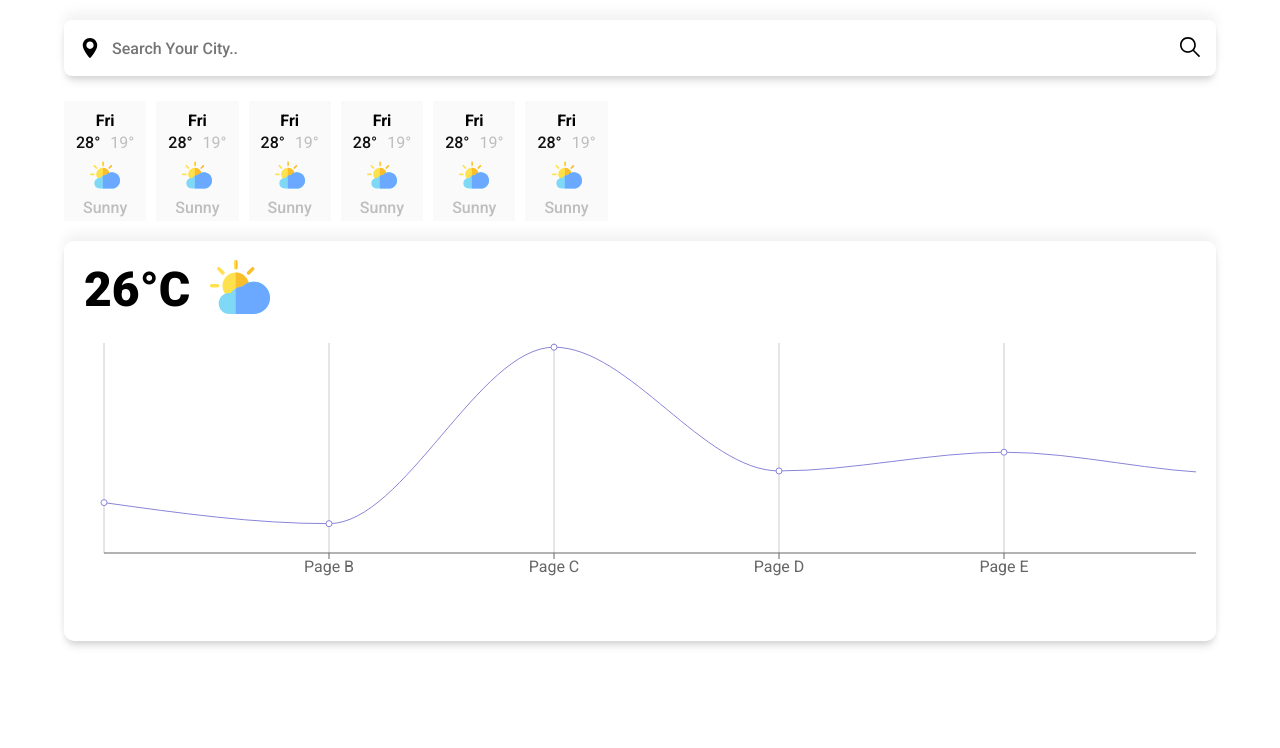
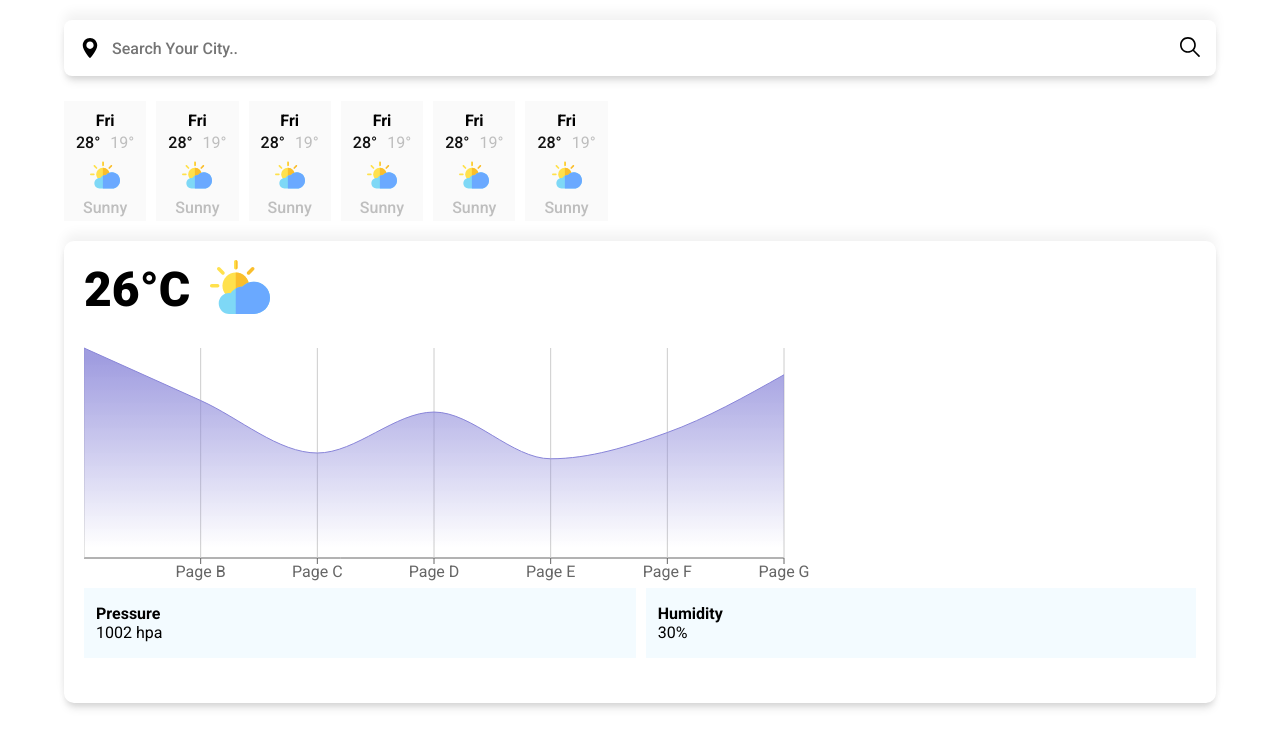
Before and after one commit to Krishnajha25/react-weather-app, a React (Create React App) app: page / in a window 1280 px wide. Shown: the top 748 px of the page. Built offline with nearby package versions, Linux system fonts and the light colour scheme.

Commit message:
New changes

```diff
--- a/src/components/Card/Card.css
+++ b/src/components/Card/Card.css
@@ -1,5 +1,5 @@
 .card_container{
-    height: 400px;
+    /* height: 400px; */
     width: 100%;
     box-shadow: var(--shadow1);
     border-radius: 10px;
--- a/src/components/Card/Card.js
+++ b/src/components/Card/Card.js
@@ -4,6 +4,7 @@ import Temperature from '../Temperature/Temperature'
 // import Graph1 from '../Graph1/Graph1'
 // import Graph2 from '../Graph2/Graph2'
 import LineChart from '../LineChart/LineChart'
+import PressureHumidity from '../PressureHumidity/PressureHumidity'
 
 function Card() {
     return (
@@ -13,6 +14,7 @@ function Card() {
             <div className="lineChartContainer">
                 <LineChart />
             </div>
+            <PressureHumidity />
             {/* <Graph1 />
             <Graph2 /> */}
         </div>
--- a/src/components/LineChart/LineChart.js
+++ b/src/components/LineChart/LineChart.js
@@ -1,54 +1,77 @@
 import React, { PureComponent } from 'react';
 import {
-  LineChart, Line, XAxis, YAxis, CartesianGrid, Tooltip, Legend,
+  AreaChart, Area, XAxis, YAxis, CartesianGrid, Tooltip,
 } from 'recharts';
 import './LineChart.css';
 
 const data = [
   {
-    name: 'Page A', uv: 4000, pv: 2400, amt: 2400,
+    "name": "Page A",
+    "uv": 4000,
+    "pv": 2400,
+    "amt": 2400
   },
   {
-    name: 'Page B', uv: 3000, pv: 1398, amt: 2210,
+    "name": "Page B",
+    "uv": 3000,
+    "pv": 1398,
+    "amt": 2210
   },
   {
-    name: 'Page C', uv: 2000, pv: 9800, amt: 2290,
+    "name": "Page C",
+    "uv": 2000,
+    "pv": 9800,
+    "amt": 2290
   },
   {
-    name: 'Page D', uv: 2780, pv: 3908, amt: 2000,
+    "name": "Page D",
+    "uv": 2780,
+    "pv": 3908,
+    "amt": 2000
   },
   {
-    name: 'Page E', uv: 1890, pv: 4800, amt: 2181,
+    "name": "Page E",
+    "uv": 1890,
+    "pv": 4800,
+    "amt": 2181
   },
   {
-    name: 'Page F', uv: 2390, pv: 3800, amt: 2500,
+    "name": "Page F",
+    "uv": 2390,
+    "pv": 3800,
+    "amt": 2500
   },
   {
-    name: 'Page G', uv: 3490, pv: 4300, amt: 2100,
-  },
-];
+    "name": "Page G",
+    "uv": 3490,
+    "pv": 4300,
+    "amt": 2100
+  }
+]
+
 
 export default class LineChartView extends PureComponent {
   static jsfiddleUrl = 'https://jsfiddle.net/alidingling/xqjtetw0/';
 
   render() {
     return (
-      <LineChart
-        width={1400}
-        height={250}
-        data={data}
-        margin={{
-          top: 5, right: 30, left: 20, bottom: 5,
-        }}
-      >
+      <AreaChart width={730} height={250} data={data}
+        margin={{ top: 10, right: 30, left: 0, bottom: 0 }}>
+        <defs>
+          <linearGradient id="colorUv" x1="0" y1="0" x2="0" y2="1">
+            <stop offset="5%" stopColor="#8884d8" stopOpacity={0.8}/>
+            <stop offset="95%" stopColor="#8884d8" stopOpacity={0}/>
+          </linearGradient>
+          <linearGradient id="colorPv" x1="0" y1="0" x2="0" y2="1">
+            <stop offset="5%" stopColor="#82ca9d" stopOpacity={0.8}/>
+            <stop offset="95%" stopColor="#82ca9d" stopOpacity={0}/>
+          </linearGradient>
+        </defs>
+        <XAxis dataKey="name" />
         <CartesianGrid strokeDasharray="3 3" />
-        <XAxis dataKey="name" />
-        {/* <YAxis /> */}
         <Tooltip />
-        {/* <Legend /> */}
-        <Line type="monotone" dataKey="pv" stroke="#8884d8" activeDot={{ r: 8 }} />
-        {/* <Line type="monotone" dataKey="uv" stroke="#82ca9d" /> */}
-      </LineChart>
+        <Area type="monotone" dataKey="uv" stroke="#8884d8" fillOpacity={1} fill="url(#colorUv)" />
+      </AreaChart>
     );
   }
 }
--- /dev/null
+++ b/src/components/PressureHumidity/PressureHumidity.css
@@ -0,0 +1,25 @@
+.pressure__humidity{
+    display: flex;
+    margin-bottom: 30px;
+}
+
+.pressure{
+    margin-right: 10px;
+    background: var(--primary-light);
+    flex-grow: 1;
+    display: flex;
+    flex-direction: column;
+    padding: 1rem .75rem;
+}
+
+.humidity{
+    background: var(--primary-light);
+    flex-grow: 1;
+    display: flex;
+    flex-direction: column;
+    padding: 1rem .75rem;
+}
+
+.text1{
+    font-weight: bold;
+}
--- /dev/null
+++ b/src/components/PressureHumidity/PressureHumidity.js
@@ -0,0 +1,19 @@
+import React from 'react'
+import './PressureHumidity.css'
+
+function PressureHumidity() {
+    return (
+        <div className="pressure__humidity">
+            <div className="pressure">
+                <span className="pressure_text text1">Pressure</span>
+                <span>1002 hpa</span>
+            </div>
+            <div className="humidity">
+                <span className="humidity_text text1">Humidity</span>
+                <span>30%</span>
+            </div>
+        </div>
+    )
+}
+
+export default PressureHumidity
```
